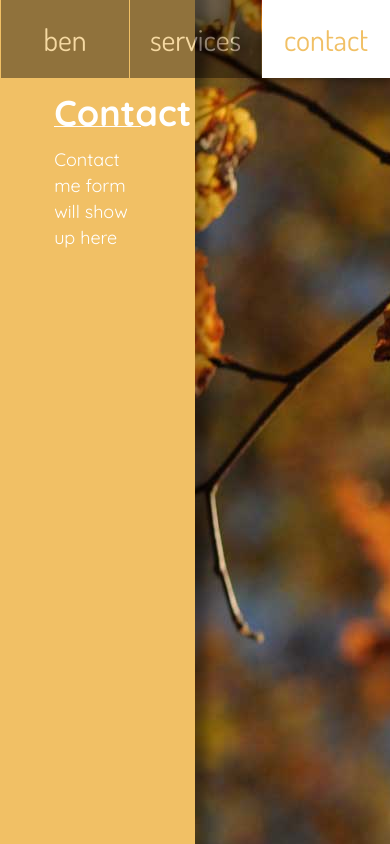
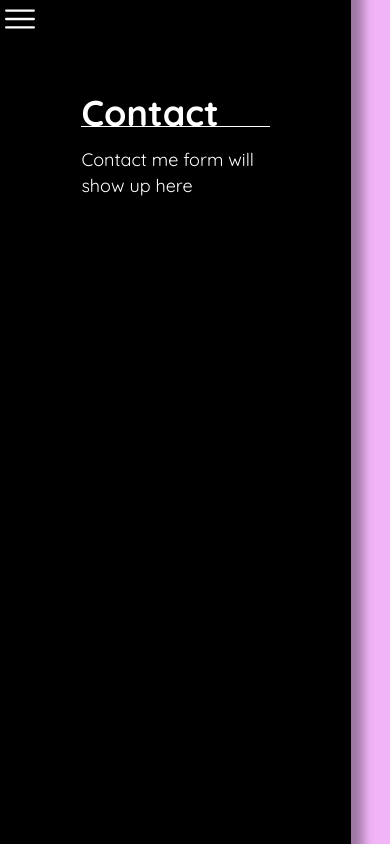
Before and after one commit to cortesben/corteslabs, an Angular app: page /contact in a window 390 px wide. Built offline with nearby package versions, Linux system fonts and the light colour scheme.

Commit message:
simple media query and hamburger menu added

```diff
--- a/src/app/app.component.scss
+++ b/src/app/app.component.scss
@@ -3,7 +3,8 @@
     top: 0;
     width: 100vw;
     height: 100vh;
-    background-image: url(./../assets/DSC_0011.jpg);
+    // background-image: url(./../assets/DSC_0011.jpg);
+    background-color: rgba(0,0,0, 0.5);
     // animation: scaleIn 3.5s ease-in-out infinite alternate;
 
     .panel {
@@ -14,7 +15,11 @@
         background-color: var(--primary-color);
         box-shadow: 2px 0 10px 10px rgba(0,0,0,0.35);
         transform: translateY(-100vh);
-        transition: 300ms ease-in;
+        transition: 400ms ease-out;
+
+        @media screen and (max-width: 960px){
+            width: 90%;
+        }
 
         &.loaded{
             transform: translateY(0vh);
--- a/src/app/app.component.ts
+++ b/src/app/app.component.ts
@@ -12,11 +12,25 @@ import { Globals } from './globals';
 export class AppComponent {
   title = 'Cortes Labs';
 
+  randomColor(): string {
+    function newNumber(): number {
+      return Math.floor(Math.random() * 256);
+    }
+
+    function opacity(): number {
+      return Math.floor(Math.random() * 10);
+    }
+
+    return `rgba(${newNumber()}, ${newNumber()}, ${newNumber()}, 0.${opacity()})`;
+  }
+
   constructor(
     private router: Router,
     private globals: Globals) {
 
     router.events.subscribe((event: Event) => {
+
+      this.globals.randomColor = this.randomColor();
 
       if (event instanceof NavigationStart) {
         // Show loading indicator
--- a/src/app/ben/ben.component.html
+++ b/src/app/ben/ben.component.html
@@ -1,4 +1,4 @@
-<section class="content">
+<section class="content" [ngStyle]="{'background-color': globals.randomColor}">
   <div class="panel" [ngClass]="{'loaded' : transitionStart}">
       <div class="copy">
           <h1>Ben</h1>
--- a/src/app/contact/contact.component.html
+++ b/src/app/contact/contact.component.html
@@ -1,4 +1,4 @@
-<section class="content">
+<section class="content" [ngStyle]="{'background-color': globals.randomColor}">
   <div class="panel" [ngClass]="{'loaded' : transitionStart}">
       <div class="copy">
           <h1>Contact</h1>
--- a/src/app/globals.ts
+++ b/src/app/globals.ts
@@ -3,4 +3,5 @@ import { Injectable } from '@angular/core';
 @Injectable()
 export class Globals {
   loaded: boolean = false;
+  randomColor: string = null;
 }
--- a/src/app/nav/nav.component.html
+++ b/src/app/nav/nav.component.html
@@ -1,5 +1,12 @@
 <header>
-  <menu>
+  <div class="icon" (click)="toggleMenu()">
+      <svg xmlns="http://www.w3.org/2000/svg" viewBox="0 0 53 53">
+        <g fill="#FFF">
+          <path d="M2 13.5h49a2 2 0 0 0 0-4H2a2 2 0 0 0 0 4zM2 28.5h49a2 2 0 0 0 0-4H2a2 2 0 0 0 0 4zM2 43.5h49a2 2 0 0 0 0-4H2a2 2 0 0 0 0 4z"/>
+        </g>
+      </svg>
+  </div>
+  <menu [ngClass]="{'open': isOpen}">
       <li routerLink="/ben" routerLinkActive="active">ben</li>
       <li routerLink="/services" routerLinkActive="active">services</li>
       <li routerLink="/contact" routerLinkActive="active">contact</li>
--- a/src/app/nav/nav.component.scss
+++ b/src/app/nav/nav.component.scss
@@ -2,6 +2,26 @@ header {
     position: relative;
     top: -1px;
     z-index: 5;
+
+    .icon {
+        padding: 5px;
+        width: 4rem;
+        height: 4rem;
+        display: none;
+        cursor: pointer;
+
+        @media screen and (max-width: 960px){
+            display: block;
+
+            & + menu {
+                display: none;
+            }
+
+            & + menu.open {
+                display: flex;
+            }
+        }
+    }
 
     menu {
         display: flex;
@@ -10,6 +30,10 @@ header {
         height: var(--menu-height);
         font-size: 3rem;
         font-weight: 300;
+
+        @media screen and (max-width: 960px){
+            justify-content: flex-start;
+        }
     }
 
     li {
--- a/src/app/nav/nav.component.ts
+++ b/src/app/nav/nav.component.ts
@@ -1,8 +1,26 @@
 import { Component, OnInit } from '@angular/core';
+import { Router, Event, NavigationStart, NavigationEnd, NavigationError } from '@angular/router';
 
 @Component({
   selector: 'app-nav',
   templateUrl: './nav.component.html',
   styleUrls: ['./nav.component.scss']
 })
-export class NavComponent { }
+export class NavComponent implements OnInit {
+  isOpen: boolean = false;
+
+  toggleMenu() {
+    this.isOpen = !this.isOpen;
+  }
+
+  constructor(private router: Router){
+    router.events.subscribe((event: Event) => {
+
+      if (event instanceof NavigationEnd) {
+        // Hide loading indicator
+        this.isOpen = false;
+      }
+
+    });
+  }
+}
--- a/src/app/services/services.component.html
+++ b/src/app/services/services.component.html
@@ -1,4 +1,4 @@
-<section class="content">
+<section class="content" [ngStyle]="{'background-color': globals.randomColor}">
   <div class="panel" [ngClass]="{'loaded' : transitionStart}">
       <div class="copy">
           <h1>Services</h1>
--- a/src/styles.scss
+++ b/src/styles.scss
@@ -6,7 +6,10 @@
 :root {
     --menu-height: 8rem;
     --menu-item-width: 16rem;
-    --primary-color: rgb(241,192,101);
+    // --primary-color: rgb(241,192,101);
+    --primary-color: black;
+
+    --break-point-1: 960px;
 }
 
 body {
```
Also changed, not shown: src/assets/menu.svg (added).
